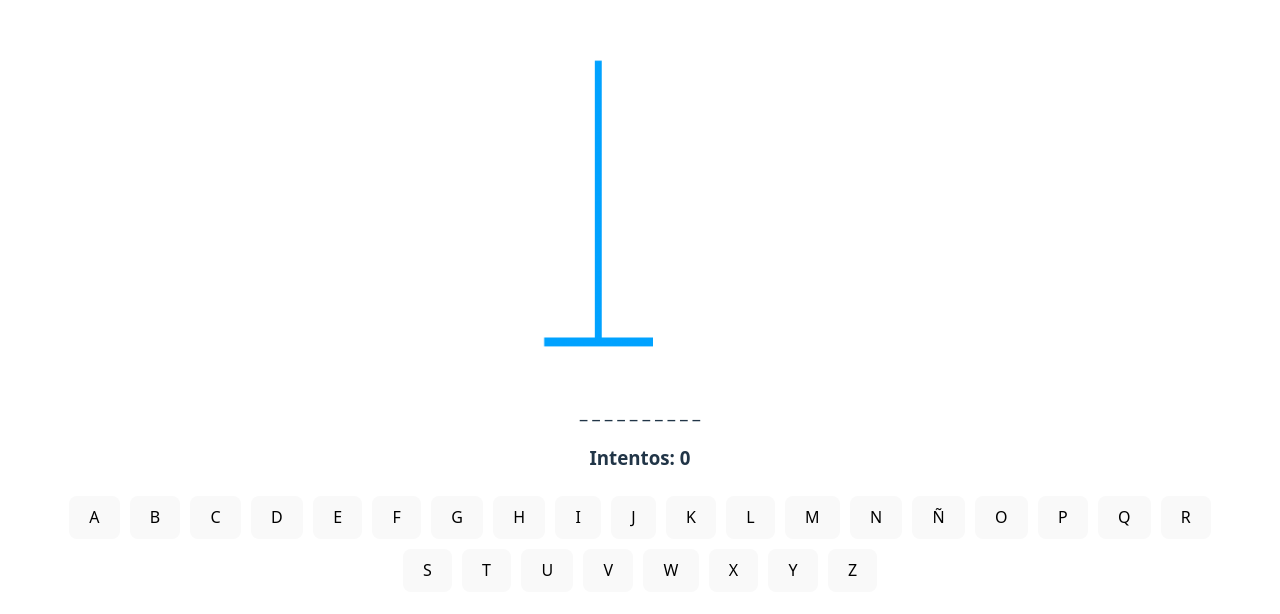
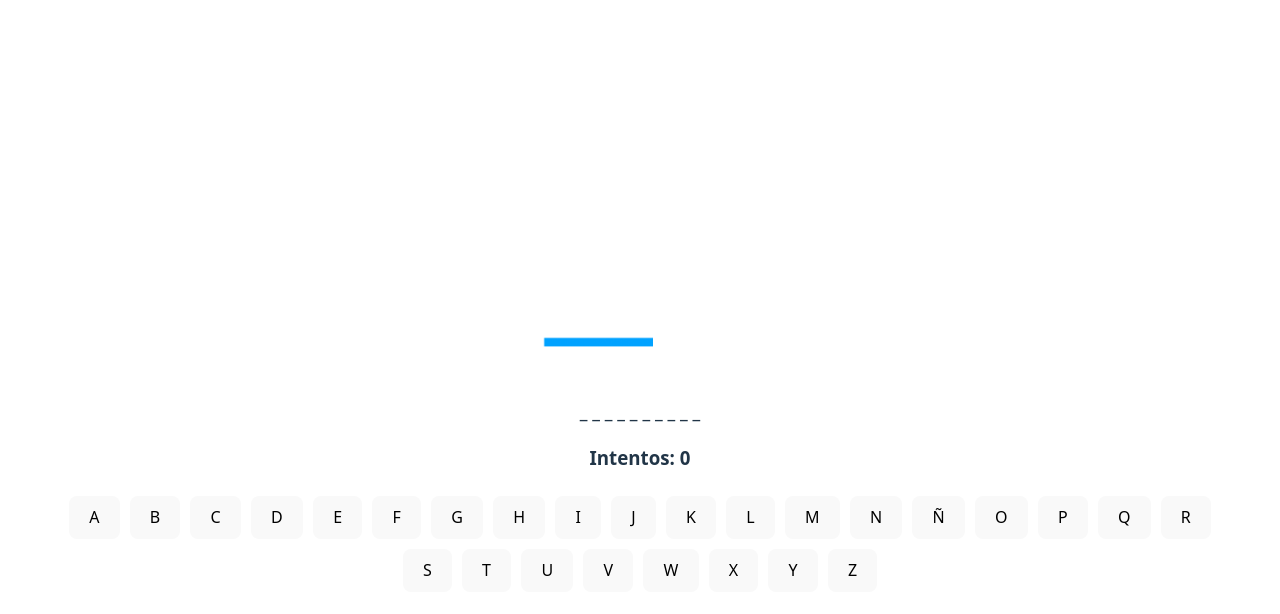
Before and after one commit to Naibaf93/Juego-Ahorcado, a React (Vite) app in the folder hanging/: page / in a window 1280 px wide. Shown: the part 104-718 px from the top of the page. Built offline with nearby package versions, Linux system fonts and the light colour scheme.

Commit message:
manejando los intentos fallidos

```diff
--- a/hanging/src/App.tsx
+++ b/hanging/src/App.tsx
@@ -1,25 +1,35 @@
+import { useState } from 'react';
 import { letters } from './helpers/letters';
 import './App.css';
 import { HangImage } from './components/HangImage';
 
 function App() {
 
+  const [ attempts, setAttempts ] = useState(0);
+
+  const checkLetter = (letter: string) => {
+    console.log(letter);
+    setAttempts( Math.min( attempts + 1, 9 ) );
+  }
+
   return(
     <div className="App">
 
       {/* Imagenes */}
-      <HangImage imageNumber={ 1 }/>
+      <HangImage imageNumber={ attempts }/>
 
       {/* Palabra oculta */}
       <h3>_ _ _ _ _ _ _ _ _ _</h3>
 
       {/* Contador intentos */}
-      <h3>Intentos: 0</h3>
+      <h3>Intentos: { attempts }</h3>
 
       {/* Botones letra */}
       {
         letters.map( (letter) =>(
-          <button key={ letter }>
+          <button
+            onClick={ () => checkLetter (letter)}
+            key={ letter }>
             { letter }
           </button>
         ))
```
